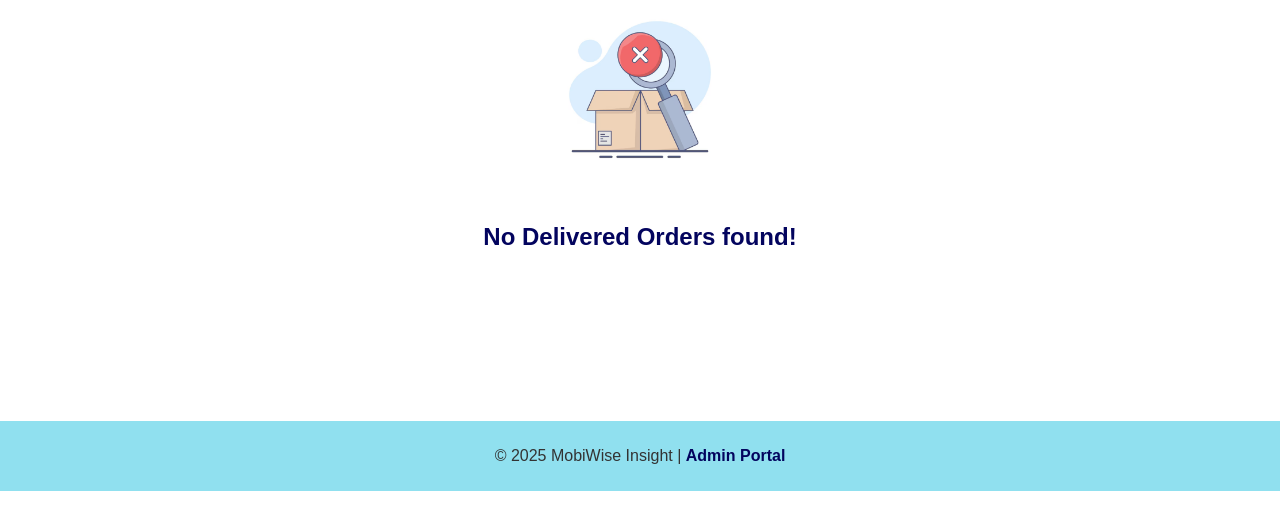
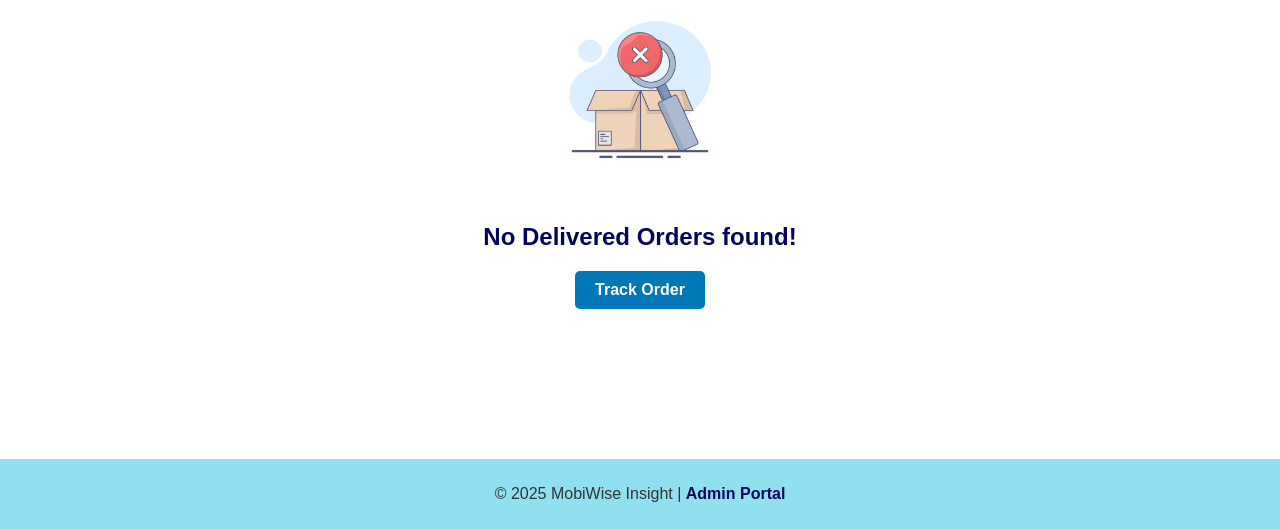
Before and after one commit to arjun-christopher/MobiWise-Insight, a Flask app: template mobiwiseinsight/templates/order_history.html in a window 1280 px wide. Shown: the part 279-808 px from the top of the page. Before the commit the page ends 770 px from the top, so only its background shows below. Run offline with Flask 3, Linux system fonts and the light colour scheme; the template is opened without the code that fills it, so the values that code supplies are empty; some libraries are stand-ins or nearby versions.

Commit message:
Minor changes.

```diff
--- a/mobiwiseinsight/templates/order_history.html
+++ b/mobiwiseinsight/templates/order_history.html
@@ -164,17 +164,17 @@
                 </div>
             </div>
             {% endfor %}
-            <div class="history-button-container">
-                <a href="{{ url_for('order_details') }}">
-                    <button>Track Order</button>
-                </a>
-            </div>
             {% else %}
             <div class="no-orders">
                 <img src="{{ url_for('static', filename='no-orders.png') }}" alt="No Orders" class="no-orders-img">
                 <h2>No Delivered Orders found!</h2>
             </div>
             {% endif %}
+            <div class="history-button-container">
+                <a href="{{ url_for('order_details') }}">
+                    <button>Track Order</button>
+                </a>
+            </div>
         </section>
     </main>
     {% endblock %}
--- a/mobiwiseinsight/templates/track_order.html
+++ b/mobiwiseinsight/templates/track_order.html
@@ -195,12 +195,12 @@
                 <button class="cancel-order-btn" onclick="showCancelPopup('{{ order.Model }}','{{ order.OrderID }}')">Cancel Order</button>
             </div>
             {% endfor %}
+            {% endif %}
             <div class="history-button-container">
                 <a href="{{ url_for('order_history') }}">
                     <button>Order History</button>
                 </a>
             </div>
-            {% endif %}
             <div id="cancel-confirm-popup" class="cart-popup" style="display: none;">
                 <p id="cancel-message-text"></p>
                 <br>
```
